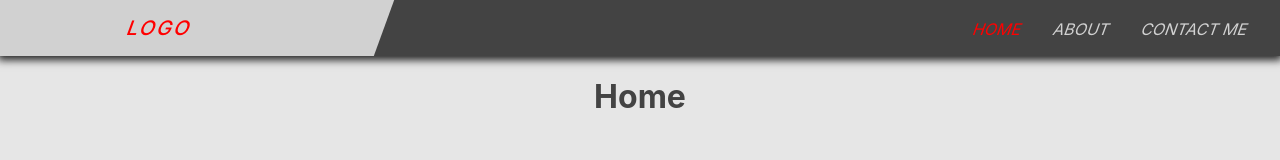
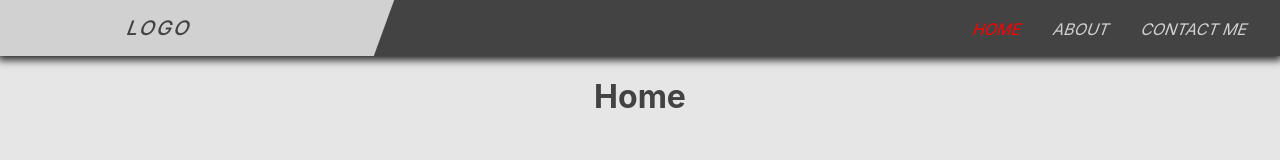
Before and after one commit to Holtskog/portfolio, a React (Vite) app: page / in a window 1280 px wide. In both pictures the pointer is over the link "LOGO". Shown: the top 160 px of the page. Built offline with nearby package versions, Linux system fonts and the light colour scheme.

Commit message:
Fix red hover bug

```diff
--- a/src/components/Navbar.module.css
+++ b/src/components/Navbar.module.css
@@ -39,7 +39,7 @@
 }
 
 .navbar__logo__text:hover {
-	color: var(--main-color);
+	color: var(--main-color) !important;
 }
 
 .navbar__navList {
--- a/src/index.css
+++ b/src/index.css
@@ -14,7 +14,7 @@
 }
 
 .active:hover {
-	color: red !important;
+	color: red;
 }
 
 a {
```
